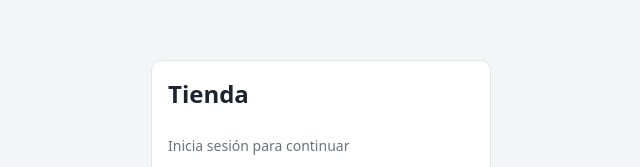
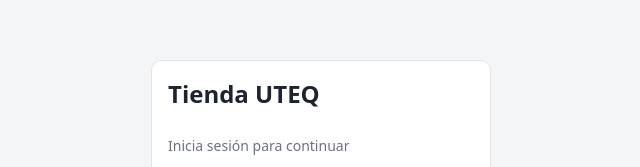
Before and after one commit to xviclmlx/tienda-cicd-observabilidad, a plain HTML site: page frontend/public/index.html in a window 1280 px wide. Shown: the part 166-333 px from the top of the page, without its empty margins (319-959 px from the left). Drawn offline with Linux system fonts and the light colour scheme.

Commit message:
Cambio de titulo a Tienda UTEQ

```diff
--- a/frontend/public/index.html
+++ b/frontend/public/index.html
@@ -10,7 +10,7 @@
   <!-- LOGIN -->
   <section id="login-view" class="center">
     <form id="login-form" class="card login">
-      <h1>Tienda</h1>
+      <h1>Tienda UTEQ</h1>
       <p class="muted">Inicia sesión para continuar</p>
       <label>Correo <input id="login-email" type="email" required autocomplete="username"></label>
       <label>Contraseña <input id="login-password" type="password" required autocomplete="current-password"></label>
@@ -22,7 +22,7 @@
   <!-- APP -->
   <section id="app-view" hidden>
     <header class="topbar">
-      <strong>Tienda</strong>
+      <strong>Tienda UTEQ</strong>
       <nav id="tabs">
         <button data-tab="products" class="active">Productos</button>
         <button data-tab="categories">Categorías</button>
```
